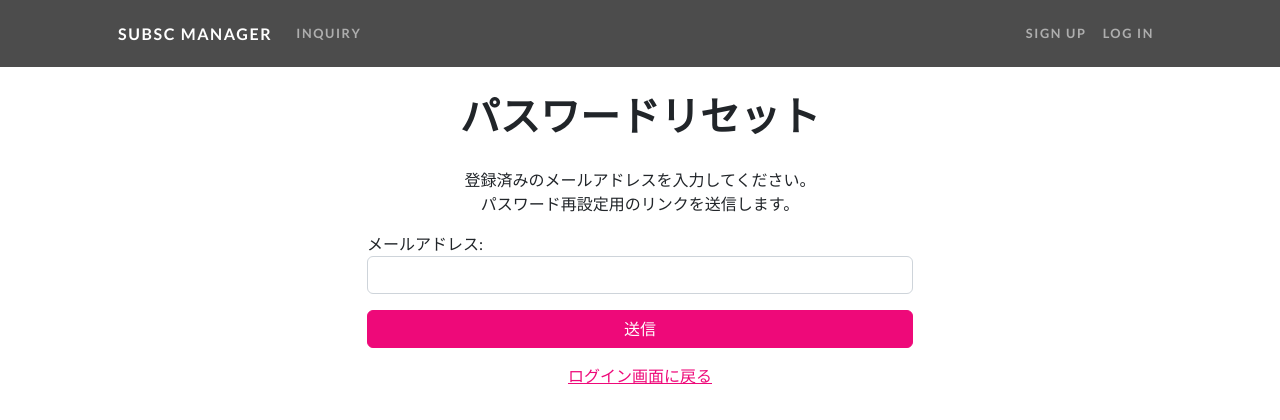
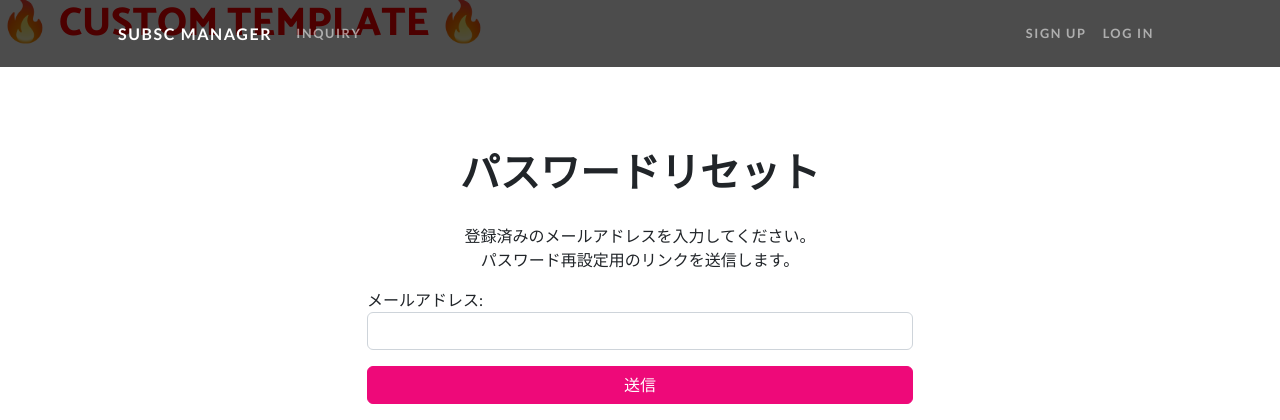
Before and after one commit to soranotowa/subsc_manager, a Django app: page /accounts/password/reset/ in a window 1280 px wide. Shown: the top 420 px of the page. Run offline with Django 5.2, Linux system fonts and the light colour scheme; some libraries are stand-ins or nearby versions.

Commit message:
Resend変更6

```diff
--- a/templates/account/password_reset.html
+++ b/templates/account/password_reset.html
@@ -4,6 +4,7 @@
 {% block title %}パスワードリセット | Subsc Manager{% endblock %}
 
 {% block content %}
+<h1 style="color:red;">🔥 CUSTOM TEMPLATE 🔥</h1>
 <div class="container">
     <div class="row">
         <div class="col-md-6 offset-md-3">
```
